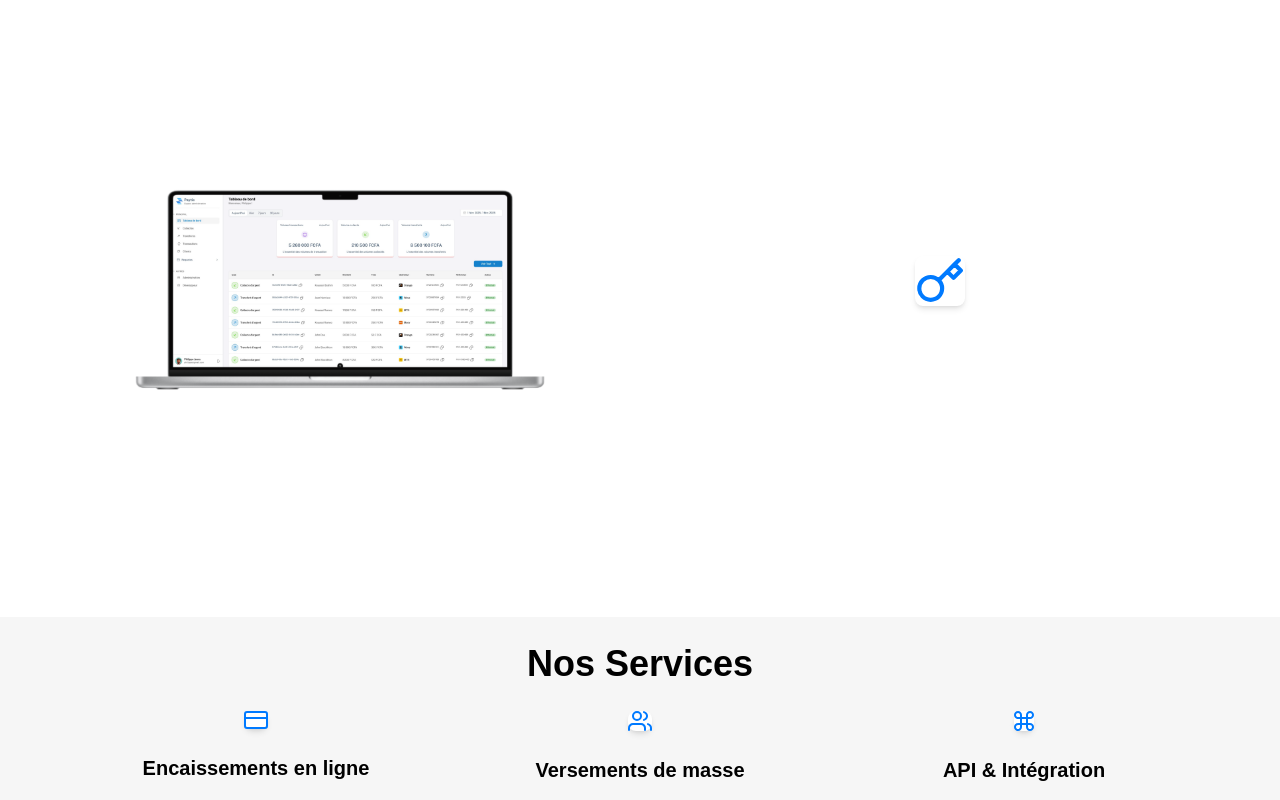
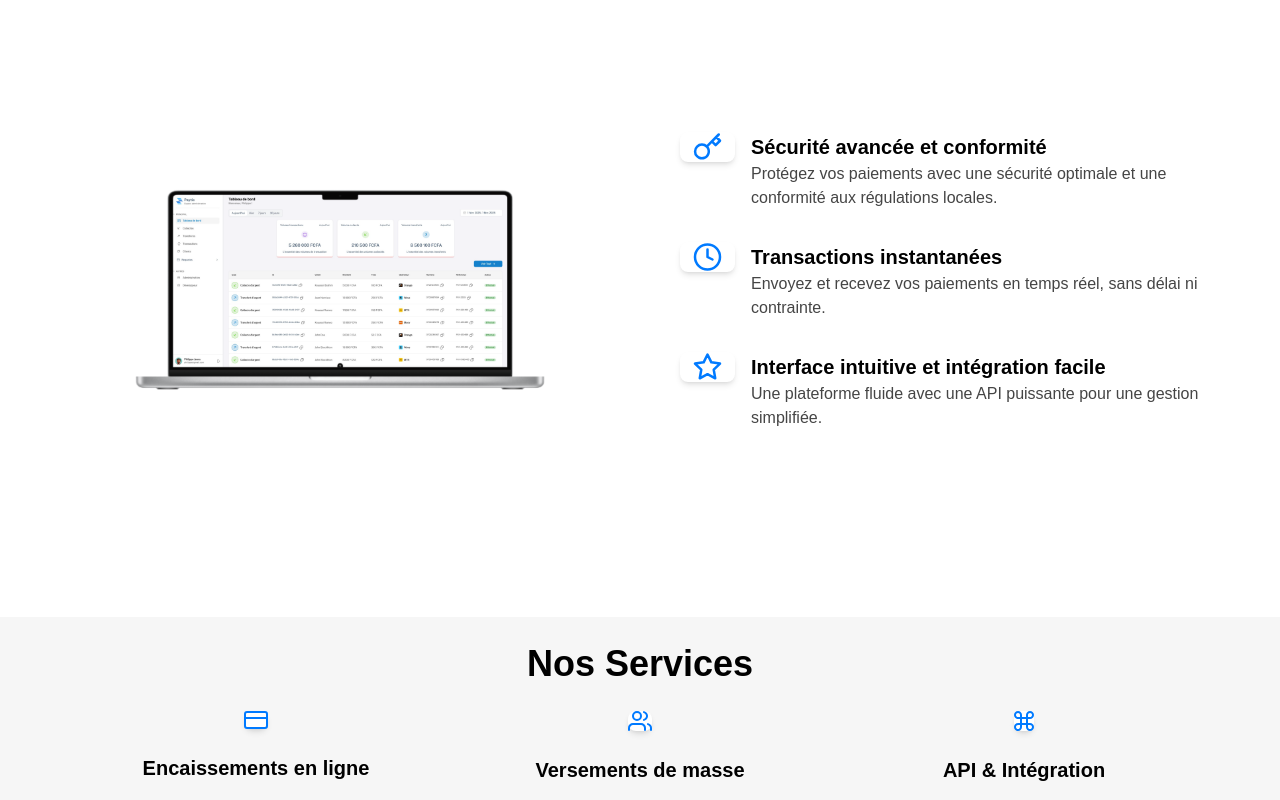
Before and after one commit to NOEL-MARIE/PayTic, a Next.js app: page / in a window 1280 px wide. Shown: the part 980-1780 px from the top of the page. Built offline with nearby package versions, Linux system fonts and the light colour scheme; a web font is replaced by a local one.

Commit message:
review icon

```diff
--- a/app/HowToWork/HowToWork.tsx
+++ b/app/HowToWork/HowToWork.tsx
@@ -28,7 +28,7 @@ export default function HowToWork() {
                 className="Md:mt-7"
               >
                 <HTW_Container>
-                <div className="bg-white w-[48] h-[48] flex items-center shadow-md justify-center rounded-lg">
+                <div className="bg-white w-[58] h-[58] flex items-center shadow-md justify-center rounded-lg">
                     <svg
                       width="24"
                       height="18"
@@ -64,7 +64,7 @@ export default function HowToWork() {
                 transition={{ duration: 0.5, delay: 0.2 }}
               >
                 <HTW_Container>
-                  <div className="bg-white w-[48] h-[48] flex items-center shadow-md justify-center rounded-lg">
+                  <div className="bg-white w-[58] h-[58] flex items-center shadow-md justify-center rounded-lg">
                     <svg
                       width="24"
                       height="20"
@@ -100,7 +100,7 @@ export default function HowToWork() {
                 transition={{ duration: 0.5, delay: 0.4 }}
               >
                 <HTW_Container>
-                  <div className="bg-white w-[48] h-[48] flex items-center shadow-md justify-center rounded-lg">
+                  <div className="bg-white w-[58] h-[58] flex items-center shadow-md justify-center rounded-lg">
                     <svg
                       width="20"
                       height="20"
@@ -136,7 +136,7 @@ export default function HowToWork() {
                 transition={{ duration: 0.5, delay: 0.6 }}
               >
                 <HTW_Container>
-                  <div className="bg-white w-[48] h-[48] flex items-center shadow-md justify-center rounded-lg">
+                  <div className="bg-white w-[58] h-[58] flex items-center shadow-md justify-center rounded-lg">
                     <svg
                       width="24"
                       height="24"
@@ -172,7 +172,7 @@ export default function HowToWork() {
                 transition={{ duration: 0.5, delay: 0.8 }}
               >
                 <HTW_Container>
-                  <div className="bg-white w-[48] h-[48] flex items-center shadow-md justify-center rounded-lg">
+                  <div className="bg-white w-[58] h-[58] flex items-center shadow-md justify-center rounded-lg">
                     <svg
                       width="24"
                       height="24"
@@ -182,7 +182,7 @@ export default function HowToWork() {
                       color="#3b82f6"
                     >
                       <path
-                        d="M21 15.9201V18.9201C21.0011 19.1986 20.9441 19.4743 20.8325 19.7294C20.7209 19.9846 20.5573 20.2137 20.3521 20.402C20.1468 20.5902 19.9046 20.7336 19.6407 20.8228C19.3769 20.912 19.0974 20.9452 18.82 20.9201C15.7428 20.5857 12.787 19.5342 10.19 17.8501C7.77382 16.3148 5.72533 14.2663 4.18999 11.8501C2.49997 9.2413 1.44824 6.27109 1.11999 3.1801C1.095 2.90356 1.12787 2.62486 1.21649 2.36172C1.30512 2.09859 1.44756 1.85679 1.63476 1.65172C1.82196 1.44665 2.0498 1.28281 2.30379 1.17062C2.55777 1.05843 2.83233 1.00036 3.10999 1.0001H6.10999C6.5953 0.995321 7.06579 1.16718 7.43376 1.48363C7.80173 1.80008 8.04207 2.23954 8.10999 2.7201C8.23662 3.68016 8.47144 4.62282 8.80999 5.5301C8.94454 5.88802 8.97366 6.27701 8.8939 6.65098C8.81415 7.02494 8.62886 7.36821 8.35999 7.6401L7.08999 8.9101C8.51355 11.4136 10.5864 13.4865 13.09 14.9101L14.36 13.6401C14.6319 13.3712 14.9751 13.1859 15.3491 13.1062C15.7231 13.0264 16.1121 13.0556 16.47 13.1901C17.3773 13.5286 18.3199 13.7635 19.28 13.8901C19.7658 13.9586 20.2094 14.2033 20.5265 14.5776C20.8437 14.9519 21.0122 15.4297 21 15.9201Z"
+                        d="M21 15.9201V18.9201C21.0011 19.1986 20.9441 19.4743 20.8325 19.7294C20.7209 19.9846 20.5573 20.2137 20.3521 20.402C20.1468 20.5902 19.9046 20.7336 19.6407 20.8228C19.3769 20.912 19.0974 20.9452 18.82 20.9201C15.7428 20.5857 12.787 19.5342 10.19 17.8501C7.77382 16.3158 5.72533 14.2663 4.18999 11.8501C2.49997 9.2413 1.45824 6.27109 1.11999 3.1801C1.095 2.90356 1.12787 2.62586 1.21649 2.36172C1.30512 2.09859 1.44756 1.85679 1.63476 1.65172C1.82196 1.44665 2.0498 1.28281 2.30379 1.17062C2.55777 1.05843 2.83233 1.00036 3.10999 1.0001H6.10999C6.5953 0.995321 7.06579 1.16718 7.43376 1.58363C7.80173 1.80008 8.04207 2.23954 8.10999 2.7201C8.23662 3.68016 8.47144 4.62282 8.80999 5.5301C8.94454 5.88802 8.97366 6.27701 8.8939 6.65098C8.81415 7.02494 8.62886 7.36821 8.35999 7.6401L7.08999 8.9101C8.51355 11.4136 10.5864 13.5865 13.09 14.9101L14.36 13.6401C14.6319 13.3712 14.9751 13.1859 15.3491 13.1062C15.7231 13.0264 16.1121 13.0556 16.47 13.1901C17.3773 13.5286 18.3199 13.7635 19.28 13.8901C19.7658 13.9586 20.2094 14.2033 20.5265 14.5776C20.8437 14.9519 21.0122 15.4297 21 15.9201Z"
                         stroke="#007AFF"
                         stroke-width="2"
                         stroke-linecap="round"
@@ -209,7 +209,7 @@ export default function HowToWork() {
                 transition={{ duration: 0.5, delay: 1 }}
               >
                 <HTW_Container>
-                  <div className="bg-white w-[48] h-[48] flex items-center shadow-md justify-center rounded-lg">
+                  <div className="bg-white w-[58] h-[58] flex items-center shadow-md justify-center rounded-lg">
                     <FaShieldAlt color="#3b82f6" size={24} />
                   </div>
                   <Typography variant="HeaderIcon_Section">
--- a/app/component/Navbar/Featured_section.tsx
+++ b/app/component/Navbar/Featured_section.tsx
@@ -69,10 +69,11 @@ export const Featured_section = () => {
                 viewport={{ once: true }} // Déclencher une seule fois
                 transition={{ duration: 0.5, delay: 0.6 }} // Durée et retard
               >
-                <div className="bg-white mb-4 md:mb-0 w-[50] h-[50] flex items-center shadow-md justify-center rounded-lg">
+                {/*  */}
+                <div className="bg-white mb-4 md:mb-0 w-[58] h-[58] flex items-center shadow-md justify-center rounded-lg">
                   <svg
-                    width="50"
-                    height="50"
+                    width="55"
+                    height="30"
                     viewBox="0 0 24 24"
                     fill="none"
                     xmlns="http://www.w3.org/2000/svg"
@@ -86,6 +87,91 @@ export const Featured_section = () => {
                     />
                   </svg>
                 </div>
+                <div className="flex flex-col text-center md:text-start">
+                  <Typography variant="Text_Icon_Heading">
+                    Sécurité avancée et conformité
+                  </Typography>
+                  <Typography variant="Text_Icon_Supporting_text" theme="gray">
+                    Protégez vos paiements avec une sécurité optimale et une
+                    conformité aux régulations locales.
+                  </Typography>
+                </div>
+              </motion.div>
+
+              {/* Bloc Transactions instantanées */}
+              <motion.div
+                className="flex flex-col md:flex-row items-center md:items-start gap-4"
+                initial={{ opacity: 0, y: 50 }} // Animation de départ
+                whileInView={{ opacity: 1, y: 0 }} // Animation de glissement
+                viewport={{ once: true }} // Déclencher une seule fois
+                transition={{ duration: 0.5, delay: 0.8 }} // Durée et retard
+              >
+                <div className="bg-white mb-4 md:mb-0 w-[58] h-[58] flex items-center shadow-md justify-center rounded-lg">
+                  <svg
+                    width="55"
+                    height="30"
+                    viewBox="0 0 24 24"
+                    fill="none"
+                    xmlns="http://www.w3.org/2000/svg"
+                  >
+                    <path
+                      d="M12 6V12L16 14M22 12C22 17.5228 17.5228 22 12 22C6.47715 22 2 17.5228 2 12C2 6.47715 6.47715 2 12 2C17.5228 2 22 6.47715 22 12Z"
+                      stroke="#007AFF"
+                      stroke-width="2"
+                      stroke-linecap="round"
+                      stroke-linejoin="round"
+                    />
+                  </svg>
+                </div>
+                <div className="flex flex-col text-center md:text-start">
+                  <Typography variant="Text_Icon_Heading" theme="black">
+                    Transactions instantanées
+                  </Typography>
+                  <Typography variant="Text_Icon_Supporting_text" theme="gray">
+                    Envoyez et recevez vos paiements en temps réel, sans délai
+                    ni contrainte.
+                  </Typography>
+                </div>
+              </motion.div>
+
+              {/* Bloc Interface intuitive */}
+              <motion.div
+                className="flex flex-col md:flex-row items-center md:items-start gap-4"
+                initial={{ opacity: 0, y: 50 }} // Animation de départ
+                whileInView={{ opacity: 1, y: 0 }} // Animation de glissement
+                viewport={{ once: true }} // Déclencher une seule fois
+                transition={{ duration: 0.5, delay: 1 }} // Durée et retard
+              >
+                <div className="bg-white mb-4 md:mb-0 w-[58] h-[58] flex items-center shadow-md justify-center rounded-lg">
+                  <svg
+                    width="55"
+                    height="30"
+                    viewBox="0 0 24 24"
+                    fill="none"
+                    xmlns="http://www.w3.org/2000/svg"
+                  >
+                    <path
+                      d="M12 2L15.09 8.26L22 9.27L17 14.14L18.18 21.02L12 17.77L5.82 21.02L7 14.14L2 9.27L8.91 8.26L12 2Z"
+                      stroke="#007AFF"
+                      stroke-width="2"
+                      stroke-linecap="round"
+                      stroke-linejoin="round"
+                    />
+                  </svg>
+                </div>
+                <div className="flex flex-col text-center md:text-start">
+                  <Typography variant="Text_Icon_Heading">
+                    Interface intuitive et intégration facile
+                  </Typography>
+                  <Typography
+                    variant="Text_Icon_Supporting_text"
+                    theme="gray"
+                    className="text-[#454545]"
+                  >
+                    Une plateforme fluide avec une API puissante pour une
+                    gestion simplifiée.
+                  </Typography>
+                </div>
               </motion.div>
             </div>
           </div>
```
